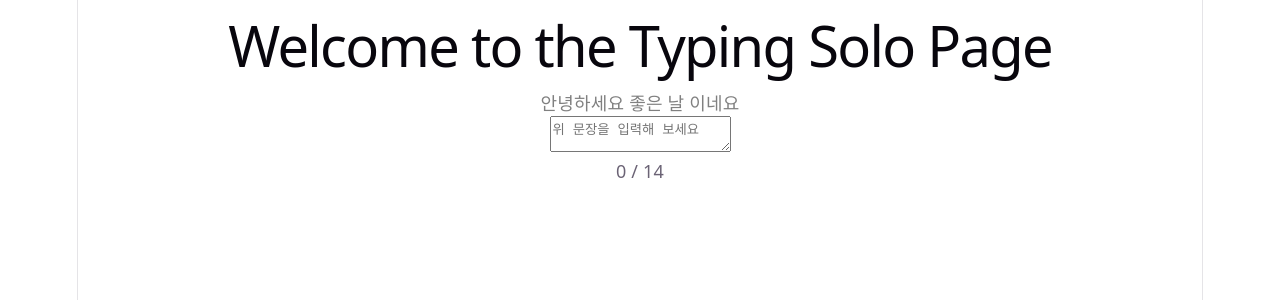
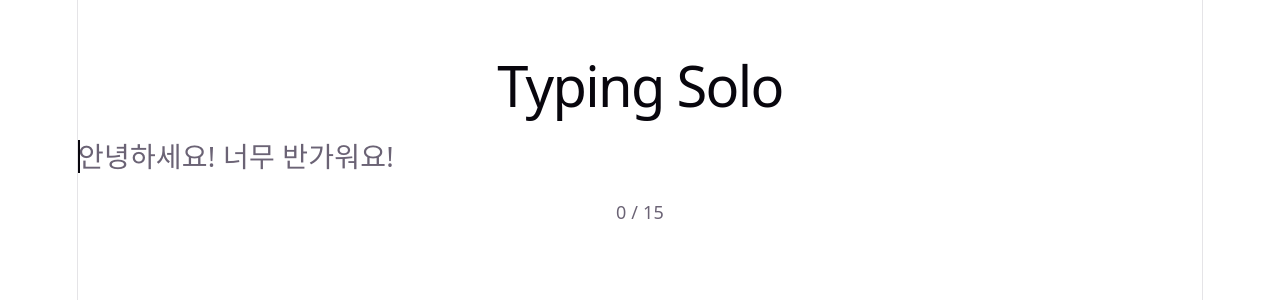
Before and after one commit to Jangseun/Glitter, a React (Vite) app in the folder front/: page /typing/solo in a window 1280 px wide. Shown: the top 300 px of the page. Built offline with nearby package versions, Linux system fonts and the light colour scheme.

Commit message:
솔로 타이핑 기능만 대충 구현 완료

```diff
--- a/front/src/pages/TypingSolo.jsx
+++ b/front/src/pages/TypingSolo.jsx
@@ -1,57 +1,218 @@
-import { useState } from "react";
+import { useEffect, useRef, useState } from "react"
 
-
+// 연습할 글 전체를 문장 하나로 이어붙였어요.
+// 여러 페이지로 안 나누고, 이 글 하나를 처음부터 끝까지 쭉 칩니다.
+const PRACTICE_TEXT =
+  "안녕하세요! 너무 반가워요!"
 
 const TypingSolo = () => {
-    const tText = "안녕하세요 좋은 날 이네요";
+  // 확정된(조합이 끝난) 글자 전체. 조합 중인 글자는 여기 안 들어있어요.
+  // 화면에 뭘 그릴지 결정하는 용도로만 쓰고, textarea의 실제 값을 이 state로
+  // 강제로 되돌리지는 않아요. (아래 textarea의 value 관련 주석 참고)
+  const [inputText, setInputText] = useState("")
 
-    const [inputText, setInputText] = useState("");
+  // 지금 조합 중인 글자를 그대로 보여주기 위한 state (ㅎ, 하, 한...)
+  // compositionupdate 이벤트가 줄 때마다 갱신됩니다.
+  const [liveComposingText, setLiveComposingText] = useState("")
 
+  // 지금 한글 조합 중인지 (예: 아직 'ㅎ'만 친 상태인지)
+  // 조합이 끝나기 전까지는 "맞았다/틀렸다" 판정을 미루기 위해 씁니다.
+  const [isComposing, setIsComposing] = useState(false)
+
+  // 화면엔 안 보이지만 실제 키보드 입력을 받는 textarea를 가리키는 ref
+  const inputRef = useRef(null)
+
+  // 조합을 "시작"한 시점에 이미 확정돼있던 글자 수를 기억해두는 곳.
+  // useState 대신 useRef를 쓰는 이유: 이 값 자체가 바뀐다고 화면을 다시 그릴 필요는 없고,
+  // 그냥 값만 기억해뒀다가 렌더링할 때 꺼내 쓰면 되기 때문이에요.
+  const confirmedLengthRef = useRef(0)
+
+  const isFinished = inputText.length >= PRACTICE_TEXT.length
+
+  // 조합 중이 아닐 때만 state를 갱신해요.
+  // 조합 중에도 여기서 setInputText를 계속 부르면, React가 그 값을 다시 textarea에
+  // 억지로 써넣으면서(제어 컴포넌트라서) 브라우저가 진행 중이던 한글 조합을 깨뜨려버려요.
+  // (실제로 로그에서 낱자가 남거나 사라지는 걸로 확인된 문제예요)
   const handleChange = (e) => {
-        setInputText(e.target.value);
+    if (isComposing) return
+    setInputText(e.target.value)
+  }
 
-        if (e.target.value === tText){
-            setInputText('');
+  const handleCompositionStart = () => {
+    setIsComposing(true)
+    confirmedLengthRef.current = inputText.length // 지금까지 확정된 글자 수를 얼려둠
+    setLiveComposingText("")
+  }
+
+  // 조합 중인 글자가 바뀔 때마다(ㅎ → 하 → 한) 무조건 호출되는, 가장 믿을 수 있는 이벤트예요.
+  // e.data가 그 순간의 조합 글자를 바로 알려줘요. (반대로 e.target.value는
+  // 브라우저 내부적으로 한 박자 늦게 갱신되는 경우가 있어서, 그걸 읽으면 한 글자씩 밀려 보여요)
+  const handleCompositionUpdate = (e) => {
+    setLiveComposingText(e.data)
+  }
+
+  // 조합이 "끝난" 이 순간에만 최종 확정된 값을 state에 반영해요.
+  const handleCompositionEnd = (e) => {
+    setInputText(e.target.value)
+    setIsComposing(false)
+    setLiveComposingText("")
+  }
+
+  const handleClick = () => inputRef.current?.focus()
+
+  // 방향키 등으로 커서를 문장 중간으로 옮기지 못하게 막아요.
+  // 타자 게임에서는 입력 위치가 항상 맨 끝이어야 하는데, 방향키를 누르면
+  // textarea 안의 진짜 커서(caret)가 중간으로 이동해서 화면 표시와 어긋나 버려요.
+  const handleKeyDown = (e) => {
+    // 한글 조합 중일 땐 방향키를 후보 선택 등에 쓸 수도 있으니 막지 않아요.
+    if (isComposing) return
+
+    const navigationKeys = ["ArrowLeft", "ArrowRight", "ArrowUp", "ArrowDown", "Home", "End"]
+    if (navigationKeys.includes(e.key)) {
+      e.preventDefault()
     }
   }
 
-    return(
-        <div>
-            <h1>Welcome to the Typing Solo Page</h1>
+  // 페이지에 들어오면 바로 입력 가능하도록 포커스를 줘요.
+  useEffect(() => {
+    inputRef.current?.focus()
+  }, [])
 
-            <p>{tText.split('').map((char, index) => {
-                let color = 'black';
+  // 지금 몇 번째 글자까지 "확정"됐다고 볼지 계산해요.
+  // 조합 중이면 조합 시작 시점에 얼려둔 값을, 아니면 실시간 inputText 길이를 사용해요.
+  const confirmedLength = isComposing ? confirmedLengthRef.current : inputText.length
 
-                if (inputText[index] === undefined) {
-                    color = 'gray';
+  return (
+    <div style={{ padding: "40px 0" }}>
+      {/* 커서가 깜빡이는 애니메이션 정의 */}
+      <style>
+        {`
+          @keyframes blink {
+            0%, 49% { opacity: 1; }
+            50%, 100% { opacity: 0; }
           }
-                else if ( inputText[index] === char) {
-                    color = 'green';
+          /* 드래그로 글자를 선택해도 하이라이트/글자가 안 보이게 (이중 안전장치) */
+          .typing-hidden-input::selection {
+            background: transparent;
+            color: transparent;
           }
-                else{
-                    color = 'red';
+        `}
+      </style>
+
+      <h1>Typing Solo</h1>
+
+      <div
+        onClick={handleClick}
+        style={{
+          position: "relative", // 안에 들어갈 textarea를 이 영역 기준으로 깔아주기 위해
+          cursor: "text",
+          textAlign: "left",
+          fontSize: "28px",
+          lineHeight: "1.9",
+          // pre-wrap: 스페이스/줄바꿈을 그대로 유지하면서, 화면 너비에 맞춰 자동 줄바꿈도 해줘요.
+          whiteSpace: "pre-wrap",
+          wordBreak: "keep-all",
+        }}
+      >
+        {PRACTICE_TEXT.split("").map((char, index) => {
+          // 지금 조합 중인 글자가 들어갈 자리인지 (confirmedLength번째 자리)
+          const isComposingHere = isComposing && index === confirmedLength
+
+          // 커서는 항상 "확정된 글자 바로 뒤" = confirmedLength 위치에 그려요.
+          const isCursorHere = index === confirmedLength
+
+          let display = char // 기본으로는 항상 정답 글자를 보여줘요
+          let color = "var(--text)" // 아직 안 친 글자: 회색
+
+          if (isComposingHere) {
+            // 지금 조합 중인 글자는 맞았는지 판정하지 않고,
+            // compositionupdate가 알려준 실제 모습(ㅎ, 하, 한...) 그대로,
+            // 확정된 글자랑 똑같은 기본 텍스트 색으로 보여줘요.
+            display = liveComposingText || char
+            color = "var(--text-h)"
+          } else if (index < confirmedLength) {
+            // 이미 확정된 글자는 정답과 비교해서 맞았는지/틀렸는지 색칠해요.
+            const typedChar = inputText[index]
+            if (typedChar === char) {
+              color = "var(--text-h)"
+            } else {
+              // 틀렸을 땐 정답 글자 말고, 내가 실제로 친 글자를 보여줘요.
+              // (예: "안"을 쳐야 하는데 "ㅇ"만 쳤다면, "안"이 아니라 "ㅇ"이 빨간색으로 보여요)
+              display = typedChar
+              color = "#e5484d"
+            }
           }
 
           return (
-                    <span key={index} style={{ color }}>
-                        {char}
+            <span key={index} style={{ color, position: "relative" }}>
+              {display}
+
+              {isCursorHere && (
+                <span
+                  style={{
+                    position: "absolute",
+                    // 조합 중이면 글자 오른쪽 끝에, 아니면 글자 왼쪽에 커서를 그려요.
+                    left: isComposing ? "100%" : 0,
+                    top: "0.1em",
+                    width: "2px",
+                    height: "1.2em",
+                    backgroundColor: "var(--text-h)",
+                    animation: "blink 1s step-start infinite",
+                  }}
+                />
+              )}
             </span>
           )
         })}
-            </p>
+      </div>
 
+      {/*
+        실제 키보드 입력을 받는 textarea예요.
+        예전엔 크기를 1px×1px로 거의 없애버렸는데, 크기가 거의 0인 입력창에서는
+        일부 Windows IME가 한글 조합을 이상하게 처리하는 경우가 있어서
+        크기는 정상적으로 주고, 글자만 투명하게(색 없이) 만들어서 안 보이게 바꿨어요.
+        VS Code 같은 에디터들도 IME 지원할 때 이 방식을 씁니다.
+      */}
       <textarea
-                value={inputText}
+        ref={inputRef}
+        className="typing-hidden-input"
+        defaultValue=""
         onChange={handleChange}
-                placeholder="위 문장을 입력해 보세요"
+        onKeyDown={handleKeyDown}
+        onCompositionStart={handleCompositionStart}
+        onCompositionUpdate={handleCompositionUpdate}
+        onCompositionEnd={handleCompositionEnd}
+        maxLength={PRACTICE_TEXT.length}
+        disabled={isFinished}
+        spellCheck={false}
+        autoCorrect="off"
+        autoCapitalize="off"
+        autoComplete="off"
+        autoFocus
+        style={{
+          position: "absolute",
+          inset: 0,
+          width: "100%",
+          height: "100%",
+          border: "none",
+          outline: "none",
+          resize: "none",
+          background: "transparent",
+          color: "transparent",
+          caretColor: "transparent",
+          fontSize: "28px", // 실제 글자 크기와 맞춰줘야 IME 후보창 위치도 자연스러워요
+          lineHeight: "1.9",
+          // 마우스로 이 textarea를 직접 건드릴 수 없게 막아요 (드래그로 선택 자체가 안 되게).
+          // 포커스는 위쪽 div의 onClick이 .focus()를 직접 호출해서 주니까 문제없어요.
+          pointerEvents: "none",
+        }}
       />
 
-            <p>{inputText.length} / {tText.length}</p>
-
+      <p style={{ marginTop: "16px", color: "var(--text)" }}>
+        {isFinished ? "다 쳤어요! 🎉" : `${inputText.length} / ${PRACTICE_TEXT.length}`}
+      </p>
     </div>
   )
 }
 
-
-
 export default TypingSolo
```
Lines whose indentation alone changed are shown as unchanged.
